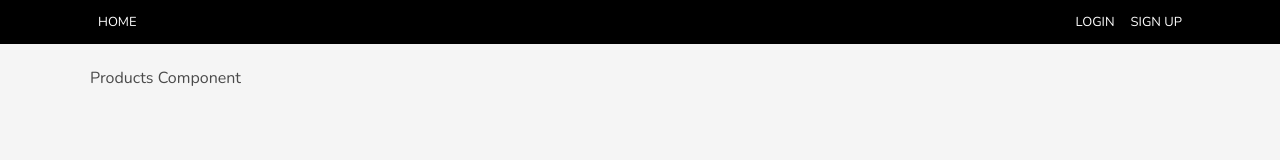
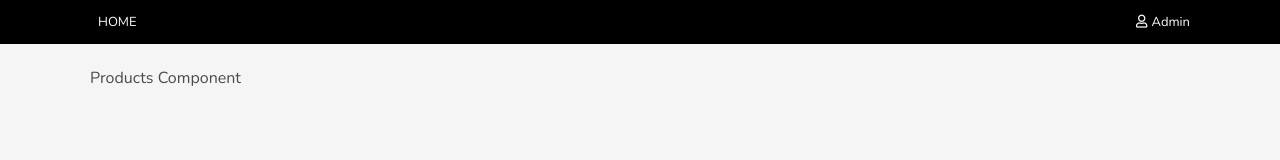
Before and after one commit to ninayeh/react-store, a React (Create React App) app: page / in a window 1280 px wide. Shown: the top 160 px of the page. Built offline with nearby package versions, Linux system fonts and the light colour scheme.

Commit message:
Update header

```diff
--- a/src/component/App.js
+++ b/src/component/App.js
@@ -7,7 +7,7 @@ class App extends React.Component {
   render () {
     return (
       <div className="main">
-        <Header />
+        <Header nickname="Admin" age={28} marry={true}/>
         <Products />
       </div>
     )
--- a/src/component/Header.js
+++ b/src/component/Header.js
@@ -1,7 +1,6 @@
 import React from 'react'
 
-class Header extends React.Component {
-  render () {
+const Header = (props) => {
   return (
     <div className="header">
       <div className="grid">
@@ -9,13 +8,21 @@ class Header extends React.Component {
           <a href="/">Home</a>
         </div>
         <div className="end">
+          {props.nickname ? (
+            <span className="nickname">
+              <i className="far fa-user"></i>
+              {props.nickname}
+            </span>
+          ):(
+            <React.Fragment>
               <a href="/">Login</a>
               <a href="/">Sign Up</a>
+            </React.Fragment>
+          )}
         </div>
       </div>
     </div>
   )
 }
-}
 
 export default Header;
```
Lines whose indentation alone changed are shown as unchanged.
